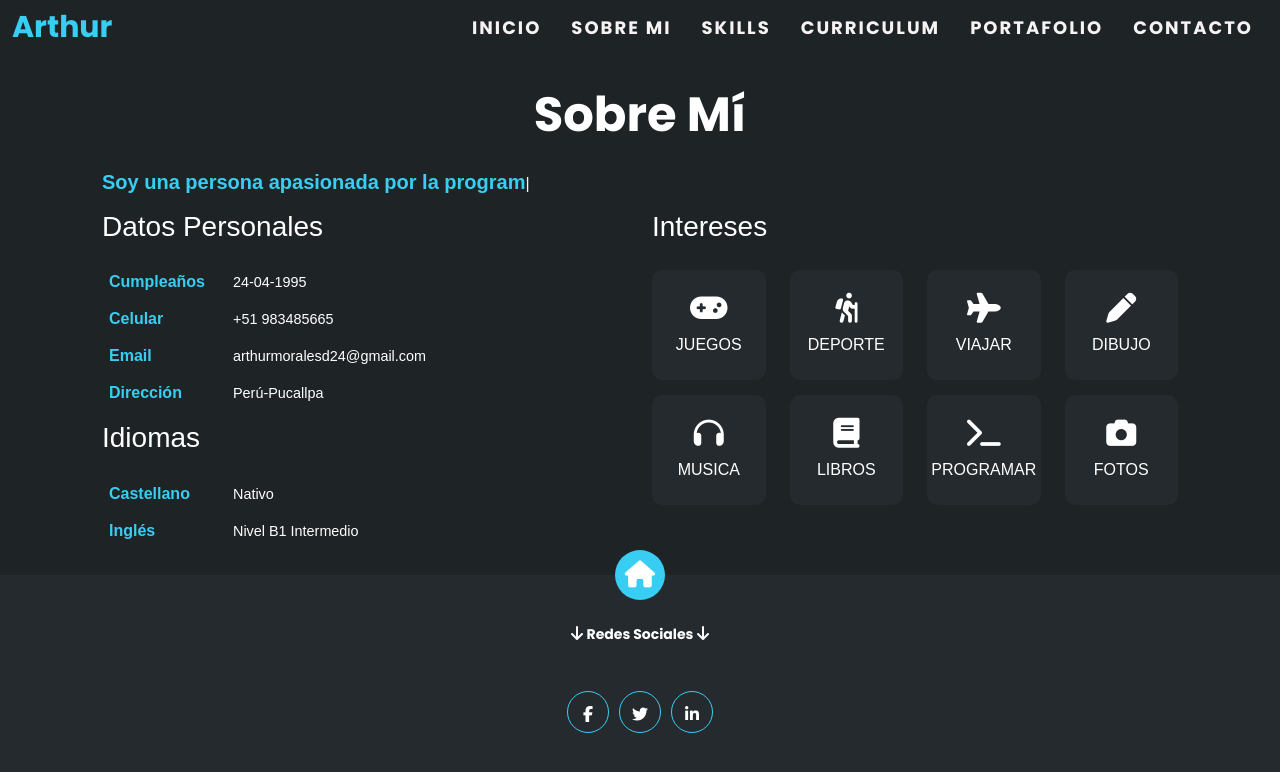
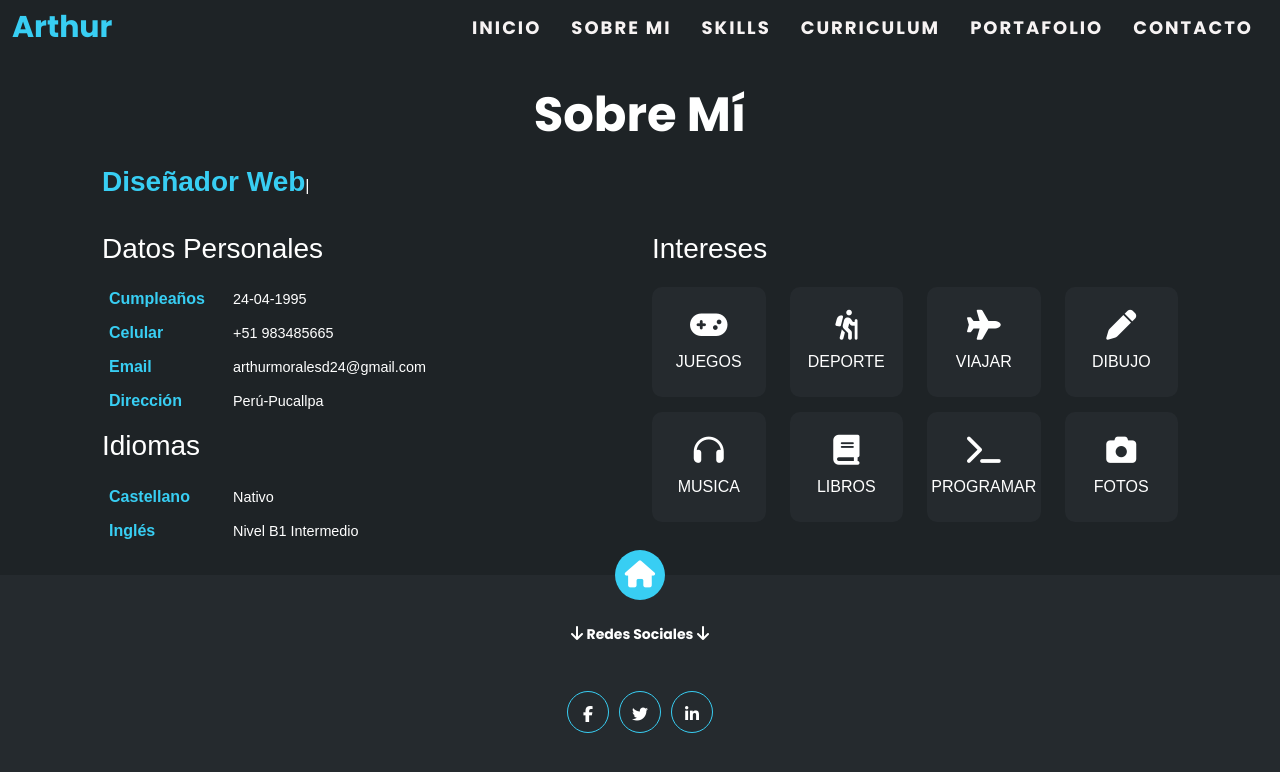
Before and after one commit to ArthurAM24/portafolioArthur, an Angular app: page /sobremi in a window 1280 px wide. Shown: the top 772 px of the page. Built offline with nearby package versions, Linux system fonts and the light colour scheme.

Commit message:
fix bootstrap

```diff
--- a/src/app/components/contacto/contacto.component.scss
+++ b/src/app/components/contacto/contacto.component.scss
@@ -7,10 +7,10 @@
     box-shadow: 0 0 0 0.2rem #2bb3d4 !important;
 }
 .row{
-    margin-bottom: -120px
+    margin-bottom: -125px
 }
 .col-md-6 {
-    margin-bottom: 85px;
+    margin-bottom: 90px;
 }
 .col-md-6 .info ul {
     top: 300px;
--- a/src/app/components/home/home.component.html
+++ b/src/app/components/home/home.component.html
@@ -7,7 +7,7 @@
       </div>
       <div class="contenido-banner">
         <h1 class="display-4">Arthur Morales</h1>
-      <h2 class="lead">Ingeniero de Sistemas - Programador Junior </h2>
+        <h2 class="lead">Ingeniero de Sistemas - Programador Junior</h2>
         <h2>Java/Angular</h2>
       </div>
     </div>
--- a/src/app/components/home/home.component.scss
+++ b/src/app/components/home/home.component.scss
@@ -6,7 +6,6 @@
     margin: auto;
     text-align: center;
     border-radius: 40px;
-    margin-bottom: 150px;
 }
 .card .card-body .contenido-banner h1 {
     font-family: 'Poppins', sans-serif;
--- a/src/app/components/sobremi/sobremi.component.html
+++ b/src/app/components/sobremi/sobremi.component.html
@@ -5,7 +5,7 @@
 
         <div class="row">
             <!-- datos personales -->
-            <div class="col-md-6">
+            <div class="col-md-6 ">
                 <h3>Datos Personales</h3>
                 <ul>
                     <li>
--- a/src/app/components/sobremi/sobremi.component.scss
+++ b/src/app/components/sobremi/sobremi.component.scss
@@ -27,7 +27,7 @@
 }
 
 .sobremi .container p span {
-    font-size: 20px;
+    font-size: 28px;
     color: #38cef3;
     font-weight: bold;
 }
@@ -35,11 +35,15 @@
 .sobremi .row {
     display: flex;
 }
+.col-md-6 {
+    margin-top: 20px;
+  }
 
 .sobremi .row .col-md-6 h3 {
     font-size: 28px;
     font-family: 'Familjen Grotesk', sans-serif;
-    margin-bottom: 27px;
+    margin-bottom: 22px;
+    align-content: center;
 
 }
 
@@ -49,7 +53,7 @@
 }
 
 .sobremi .row .col-md-6 ul li {
-    margin: 13px -25px 10px;
+    margin: 10px -25px 10px;
     font-size: 0.9rem;
 }
 
--- a/src/app/components/sobremi/sobremi.component.ts
+++ b/src/app/components/sobremi/sobremi.component.ts
@@ -16,8 +16,8 @@ export class SobremiComponent implements OnInit {
 
   efectoescritura(){
     var typed= new Typed('.text',{
-      strings:['Hola Soy Arthur.','Soy una persona apasionada por la programación.','Me gusta la informática y el diseño.','He realizado prácticas relacionadas con la informática, diseño web y programación.'
-    ,'Me considero una persona responsable, creativa y puntual.','Tengo buen manejo de relaciones interpersonales y facilidad para trabajar en equipo.'],
+      strings:['Hola Soy Arthur.','Diseñador Web.'
+    ,'Programador.'],
       typeSpeed:50,
       backSpeed:20,
       backDelay:1500,
--- a/src/styles.scss
+++ b/src/styles.scss
@@ -2,6 +2,7 @@
     font-family: 'Poppins';
     src: url('assets/fonts/Poppins-Bold.ttf') format('truetype');
 }
+
 * {
     box-sizing: border-box;
     font-family: 'Familjen Grotesk', sans-serif;
@@ -9,6 +10,7 @@
     margin: 0;
     padding: 0;
 }
+
 html {
     /* me permite deslizar cuando hago clic en los links del menu */
     scroll-behavior: smooth;
@@ -24,7 +26,7 @@ html {
     display: flex;
     align-items: center;
     padding: 24px 0;
-    --bs-card-border-radius:none;
+    --bs-card-border-radius: none;
 }
 
 .content {
@@ -49,6 +51,7 @@ html {
     align-items: center;
     padding: 50px 20px;
 }
+
 .proyecto1 {
     background-image: url('assets/img/p1.jpg');
     background-size: cover;
@@ -78,6 +81,7 @@ html {
     height: 250px;
     width: fit-content;
 }
+
 /* SECCION CONTACTO */
 .contacto {
     background-image:
```
Also changed, not shown: src/app/app.component.html (line endings or trailing spaces), 5 other files (tests, documents, lock files or other folders). Lines whose indentation alone changed are shown as unchanged.
